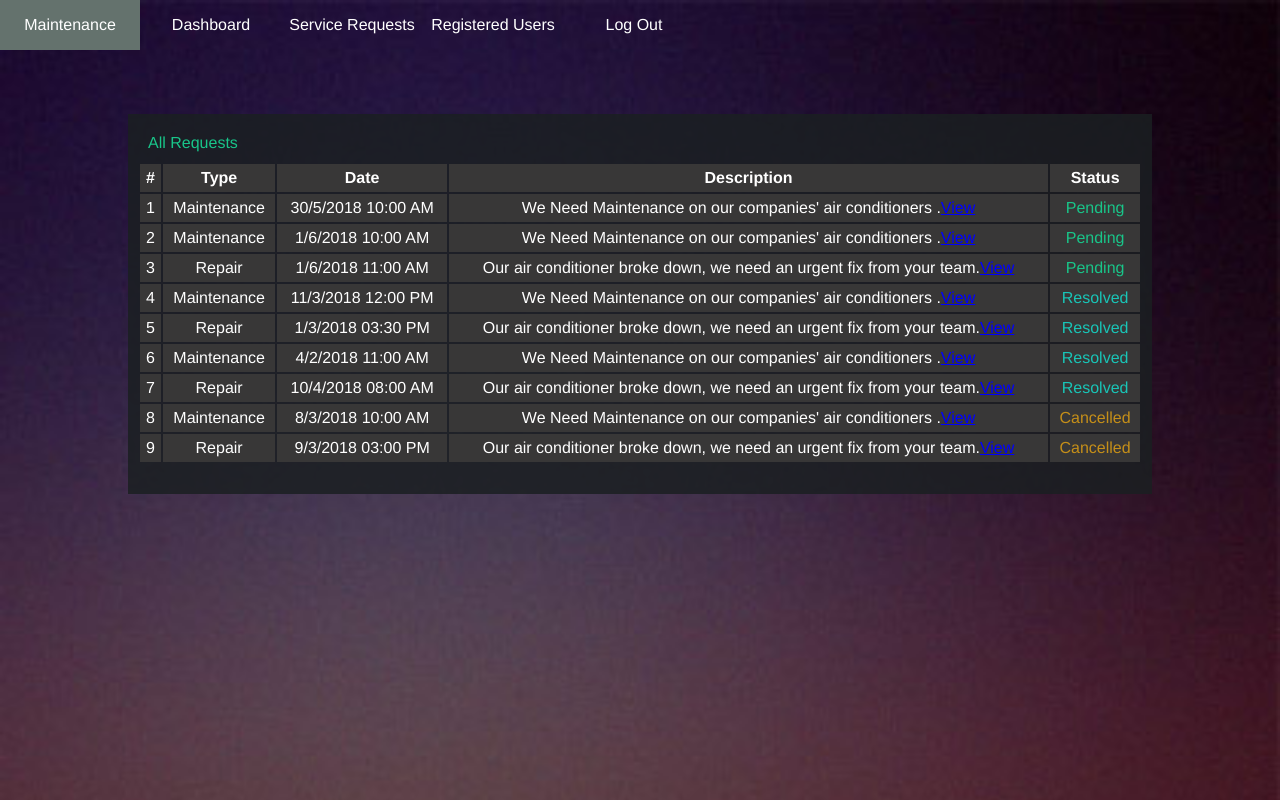
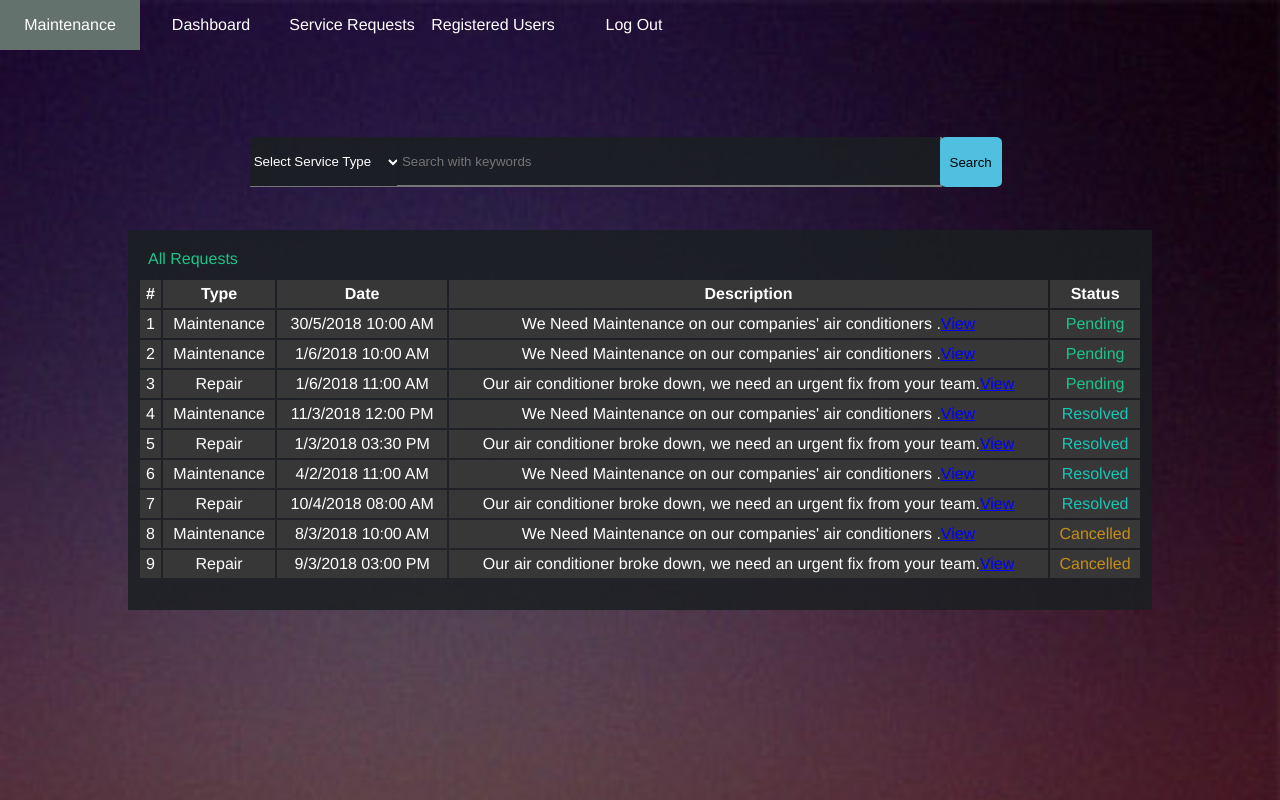
Before and after one commit to kiburualex/maintenance-tracker, a plain HTML site: page ui/templates/admin/requests.html in a window 1280 px wide. Drawn offline with Linux system fonts and the light colour scheme.

Commit message:
[Feature #157738535] Add Filter Section

```diff
--- a/ui/assets/css/styles.css
+++ b/ui/assets/css/styles.css
@@ -287,7 +287,7 @@ select{
     border-top: none;
     border-left: none;
     border-right: none;
-    margin-top: 5px;
+    margin-top: 0px;
     background-color: rgba(27, 31, 34, 0.85);
     color: #fff;
 }
@@ -400,3 +400,15 @@ tbody tr td a{
     color: #fff;
 
 }
+
+.filter {
+    margin: 0px 20px 1px 20px;
+}
+.filter .col-lg-2 {
+    margin-right: -10px;
+}
+.filter button {
+    float: left;
+    height: 50px;
+    margin-left: -8px;
+}
--- a/ui/templates/admin/requests.html
+++ b/ui/templates/admin/requests.html
@@ -27,6 +27,28 @@
         -->
 
         <div class="admin-content">
+          <div class="filter">
+              <form>
+                  <div class="row">
+                      <div class="col-lg-1 col-sm-12"></div>
+                      <div class="col-lg-2 col-sm-12">
+                          <select name="serviceType">
+                              <option value="">Select Service Type</option>
+                              <option value="Maintenance">Maintenance</option>
+                              <option value="Repair">Repair</option>
+                          </select>
+                      </div>
+                      <div class="col-lg-7 col-sm-12">
+                          <input type="search" name="search" placeholder="Search with keywords">
+                      </div>
+                      <div class="col-lg-2 col-sm-12">
+                          <button class="btn-success " id="search">Search </button>
+                      </div>
+
+                  </div>
+              </form>
+
+          </div>
 
             <div class="request">
                     <div class="table-title">All Requests</div>
```
